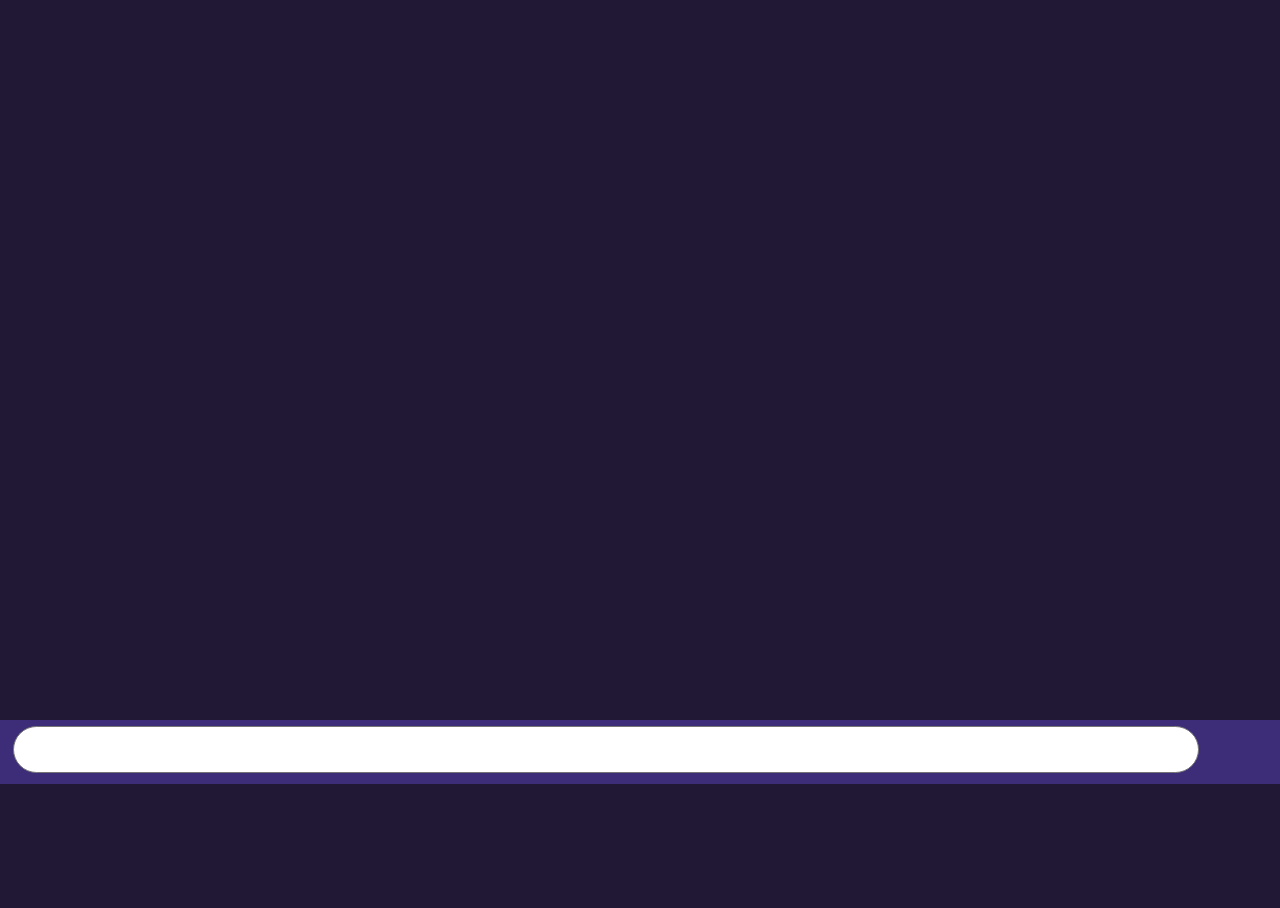
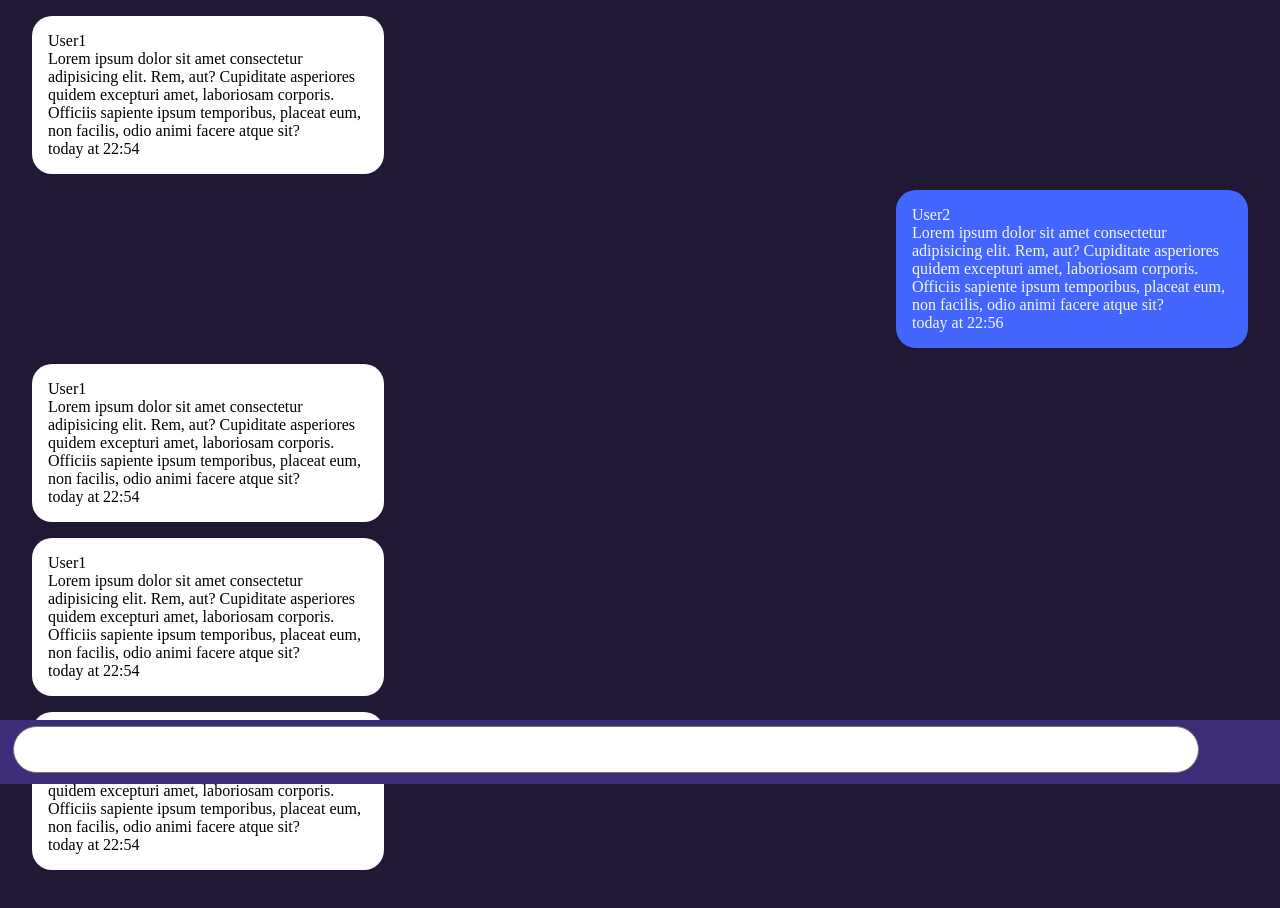
Before and after one commit to Sermi13/Chat-Room-project, a plain HTML site: page frontend/index.html in a window 1280 px wide. Before the commit the page ends 800 px from the top, so only its background shows below. Drawn offline with Linux system fonts and the light colour scheme.

Commit message:
Created a message box and programmed some basic styles for differing users

```diff
--- a/frontend/index.html
+++ b/frontend/index.html
@@ -1,15 +1,82 @@
 <!DOCTYPE html>
 <html lang="pt-br">
-<head>
-    <meta charset="UTF-8">
-    <meta http-equiv="X-UA-Compatible" content="IE=edge">
-    <meta name="viewport" content="width=device-width, initial-scale=1.0">
+  <head>
+    <meta charset="UTF-8" />
+    <meta http-equiv="X-UA-Compatible" content="IE=edge" />
+    <meta name="viewport" content="width=device-width, initial-scale=1.0" />
     <title>Chat-test</title>
-    <link rel="stylesheet" href="style.css">
-</head>
-<body>
+    <link rel="stylesheet" href="style.css" />
+  </head>
+  <body>
+    <div class="messages-container">
+      <div class="message-other">
+        <div class="message-box">
+          <p class="message-owner">User1</p>
+          <p class="message-content">
+            Lorem ipsum dolor sit amet consectetur adipisicing elit. Rem, aut?
+            Cupiditate asperiores quidem excepturi amet, laboriosam corporis.
+            Officiis sapiente ipsum temporibus, placeat eum, non facilis, odio
+            animi facere atque sit?
+          </p>
+          <p class="message-date">today at 22:54</p>
+        </div>
+      </div>
 
+      <div class="message-user">
+        <div class="message-box">
+          <p class="message-owner">User2</p>
+          <p class="message-content">
+            Lorem ipsum dolor sit amet consectetur adipisicing elit. Rem, aut?
+            Cupiditate asperiores quidem excepturi amet, laboriosam corporis.
+            Officiis sapiente ipsum temporibus, placeat eum, non facilis, odio
+            animi facere atque sit?
+          </p>
+          <p class="message-date">today at 22:56</p>
+        </div>
+      </div>
+
+      <div class="message-other">
+        <div class="message-box">
+          <p class="message-owner">User1</p>
+          <p class="message-content">
+            Lorem ipsum dolor sit amet consectetur adipisicing elit. Rem, aut?
+            Cupiditate asperiores quidem excepturi amet, laboriosam corporis.
+            Officiis sapiente ipsum temporibus, placeat eum, non facilis, odio
+            animi facere atque sit?
+          </p>
+          <p class="message-date">today at 22:54</p>
+        </div>
+      </div>
+
+      <div class="message-other">
+        <div class="message-box">
+          <p class="message-owner">User1</p>
+          <p class="message-content">
+            Lorem ipsum dolor sit amet consectetur adipisicing elit. Rem, aut?
+            Cupiditate asperiores quidem excepturi amet, laboriosam corporis.
+            Officiis sapiente ipsum temporibus, placeat eum, non facilis, odio
+            animi facere atque sit?
+          </p>
+          <p class="message-date">today at 22:54</p>
+        </div>
+      </div>
+
+      <div class="message-other">
+        <div class="message-box">
+          <p class="message-owner">User1</p>
+          <p class="message-content">
+            Lorem ipsum dolor sit amet consectetur adipisicing elit. Rem, aut?
+            Cupiditate asperiores quidem excepturi amet, laboriosam corporis.
+            Officiis sapiente ipsum temporibus, placeat eum, non facilis, odio
+            animi facere atque sit?
+          </p>
+          <p class="message-date">today at 22:54</p>
+        </div>
+      </div>
+    </div>
     <!-- Text box for typing in messages -->
-        <div class="chatbox-holder"><textarea name="chatbox" id="chatbox" ></textarea></div>
-</body>
+    <div class="chatbox-holder">
+      <textarea name="chatbox" id="chatbox"></textarea>
+    </div>
+  </body>
 </html>
--- a/frontend/style.css
+++ b/frontend/style.css
@@ -1,20 +1,19 @@
-*{
+* {
   padding: 0;
   margin: 0;
 }
-body{
+body {
   background-color: rgb(32, 24, 53);
   display: block;
-
 }
-.chatbox-holder{
+.chatbox-holder {
   position: fixed;
   top: 90%;
   background-color: rgb(61, 45, 121);
   width: 100%;
   height: 4rem;
 }
-#chatbox{
+#chatbox {
   border-radius: 1.5rem;
   padding: 0rem 1rem;
   top: 10%;
@@ -26,3 +25,43 @@ body{
   font-size: 1.25rem;
   overflow: hidden;
 }
+
+/* MESSAGE BOX */
+.messages-container {
+  overflow: hidden;
+  padding-bottom: 5rem;
+}
+.message-other {
+  margin-top: 1rem;
+  width: 100%;
+  display: flex;
+  /* flex-flow: row; */
+  justify-content: flex-start;
+  padding-left: 2rem;
+}
+.message-user {
+  margin-top: 1rem;
+  width: 100%;
+  display: flex;
+  justify-content: flex-end;
+}
+.message-box {
+  width: 20rem;
+  padding: 1rem;
+  border-radius: 1.25rem;
+}
+.message-owner {
+}
+.message-content {
+}
+.message-date {
+}
+
+.message-user .message-box {
+  margin-right: 2rem;
+  background-color: rgb(67, 102, 255);
+  color: rgb(245, 245, 245);
+}
+.message-other .message-box {
+  background-color: white;
+}
```
Lines whose indentation alone changed are shown as unchanged.
